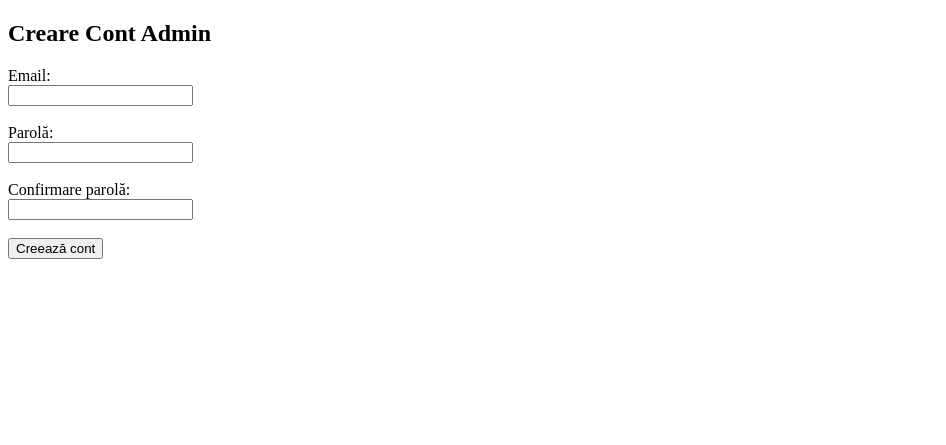
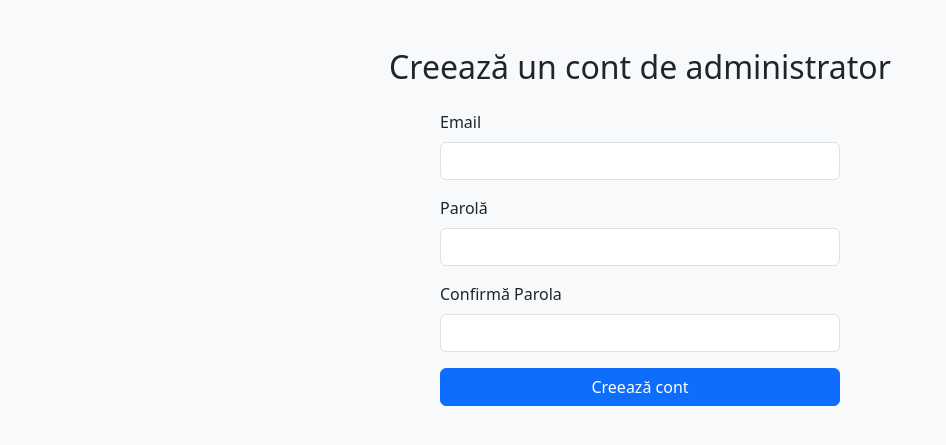
Before and after one commit to adriananascu/GDPRsystem, a Flask app: page /admin_register in a window 1280 px wide. Shown: the top 445 px of the page, without its empty margins (0-946 px from the left). Run offline with Flask 3, Linux system fonts and the light colour scheme; some libraries are stand-ins or nearby versions.

Commit message:
modific1

```diff
--- a/main.py
+++ b/main.py
@@ -31,8 +31,8 @@ db = psycopg2.connect(
 
 @app.route('/')
 def home():
-    mesaj = session.pop('mesaj', None)
-    return render_template('login.html', mesaj=mesaj)
+    return render_template('home.html')
+
 
 @app.route('/login', methods=['POST'])
 def login():
@@ -207,7 +207,7 @@ def admin_register():
         elif len(parola) < 8:
             error = "Parola trebuie să aibă cel puțin 8 caractere!"
         else:
-            cursor = db.cursor()
+            cursor = db.cursor(cursor_factory=psycopg2.extras.RealDictCursor)
             cursor.execute("SELECT * FROM admin_users WHERE email = %s", (email,))
             existent = cursor.fetchone()
 
@@ -221,6 +221,7 @@ def admin_register():
                 return redirect(url_for('admin_login'))
 
     return render_template('admin_register.html', error=error, mesaj=mesaj)
+
 
 @app.route('/admin_dashboard')
 def admin_dashboard():
--- a/templates/admin_register.html
+++ b/templates/admin_register.html
@@ -3,23 +3,34 @@
 <head>
     <meta charset="UTF-8">
     <title>Înregistrare Admin</title>
+    <link href="https://cdn.jsdelivr.net/npm/bootstrap@5.3.2/dist/css/bootstrap.min.css" rel="stylesheet">
 </head>
-<body>
-    <h2>Creare Cont Admin</h2>
-    {% if error %}<p style="color:red;">{{ error }}</p>{% endif %}
-    {% if mesaj %}<p style="color:green;">{{ mesaj }}</p>{% endif %}
+<body class="bg-light">
+    <div class="container mt-5">
+        <h2 class="text-center mb-4">Creează un cont de administrator</h2>
 
-    <form method="post">
-        <label>Email:</label><br>
-        <input type="email" name="email" required><br><br>
+        {% if error %}
+            <div class="alert alert-danger">{{ error }}</div>
+        {% endif %}
+        {% if mesaj %}
+            <div class="alert alert-success">{{ mesaj }}</div>
+        {% endif %}
 
-        <label>Parolă:</label><br>
-        <input type="password" name="parola" required><br><br>
-
-        <label>Confirmare parolă:</label><br>
-        <input type="password" name="confirmare" required><br><br>
-
-        <button type="submit">Creează cont</button>
-    </form>
+        <form method="POST" class="mx-auto" style="max-width: 400px;">
+            <div class="mb-3">
+                <label class="form-label">Email</label>
+                <input type="email" name="email" class="form-control" required>
+            </div>
+            <div class="mb-3">
+                <label class="form-label">Parolă</label>
+                <input type="password" name="parola" class="form-control" required>
+            </div>
+            <div class="mb-3">
+                <label class="form-label">Confirmă Parola</label>
+                <input type="password" name="confirmare" class="form-control" required>
+            </div>
+            <button type="submit" class="btn btn-primary w-100">Creează cont</button>
+        </form>
+    </div>
 </body>
 </html>
```
Also changed, not shown: templates/home.html (added, +18 -0 lines).
